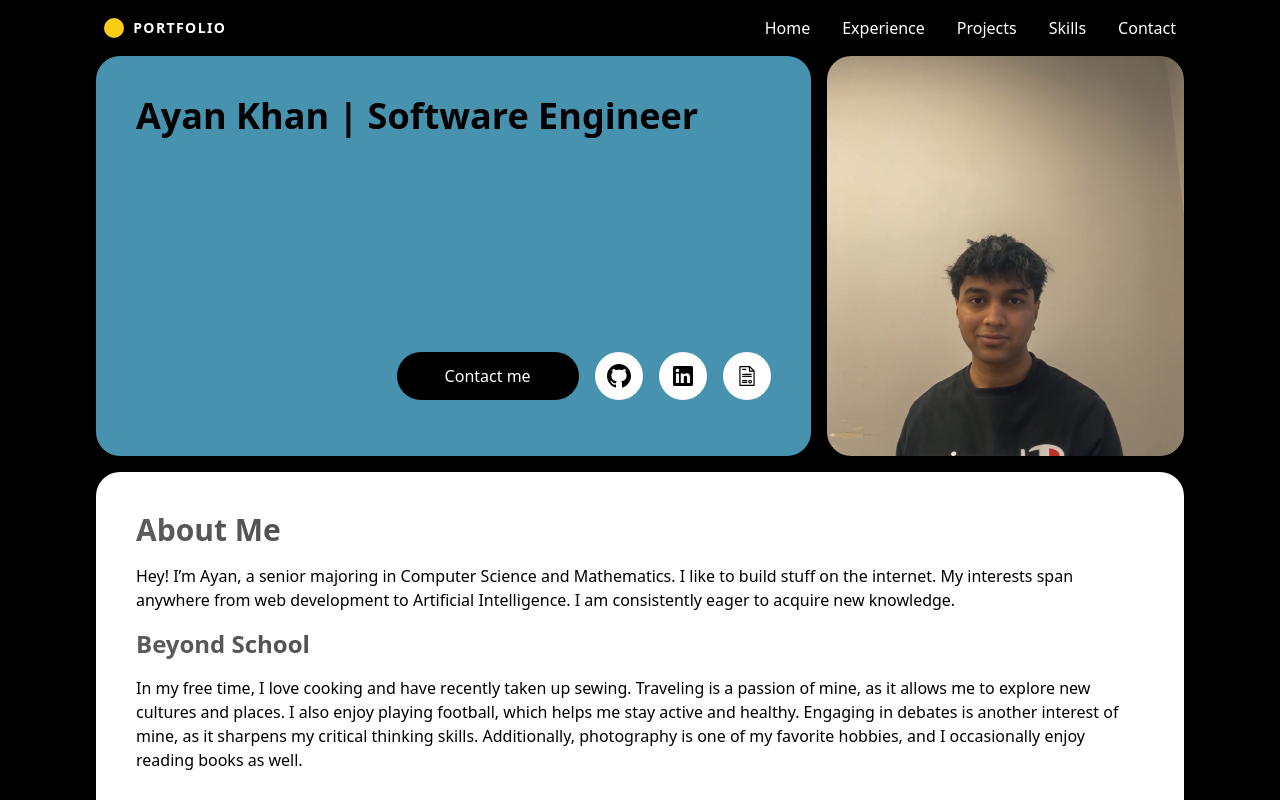
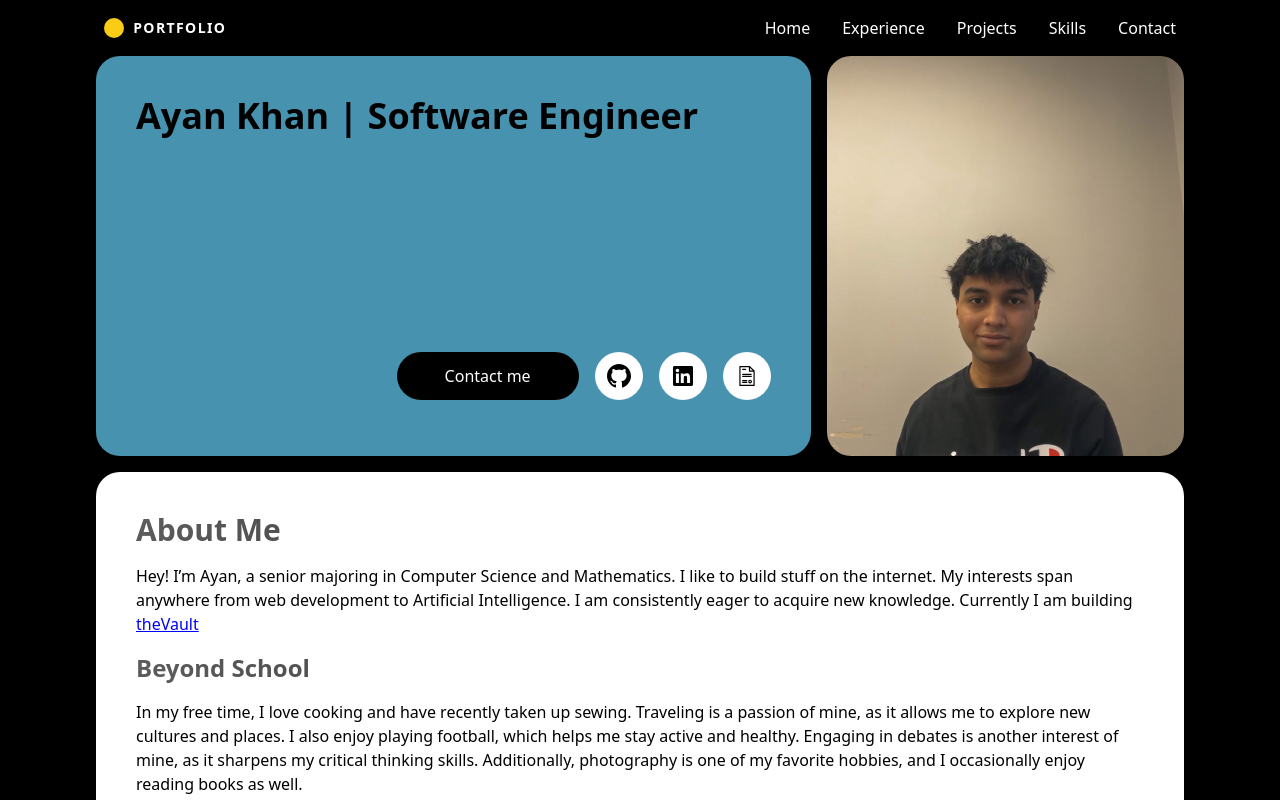
Before and after one commit to ayanalikhan4/Personal-Website, a Next.js app: page / in a window 1280 px wide. Shown: the top 800 px of the page. Built offline with nearby package versions, Linux system fonts and the light colour scheme.

Commit message:
Fixed Bugs

```diff
--- a/components/AboutMe.tsx
+++ b/components/AboutMe.tsx
@@ -1,5 +1,4 @@
 // components/AboutMe.tsx
-
 import React from "react";
 
 const AboutMe: React.FC = () => {
@@ -12,7 +11,7 @@ const AboutMe: React.FC = () => {
         Hey! I’m Ayan, a senior majoring in Computer Science and Mathematics. I
         like to build stuff on the internet. My interests span anywhere from web
         development to Artificial Intelligence. I am consistently eager to
-        acquire new knowledge.
+        acquire new knowledge. Currently I am building <a href="https://wluvault.vercel.app" target="_blank" style={{ color: 'blue', textDecoration: 'underline' }}>theVault</a>
       </p>
 
       <h3 className="text-2xl font-semibold mb-4 animated-gradient-text">
```
